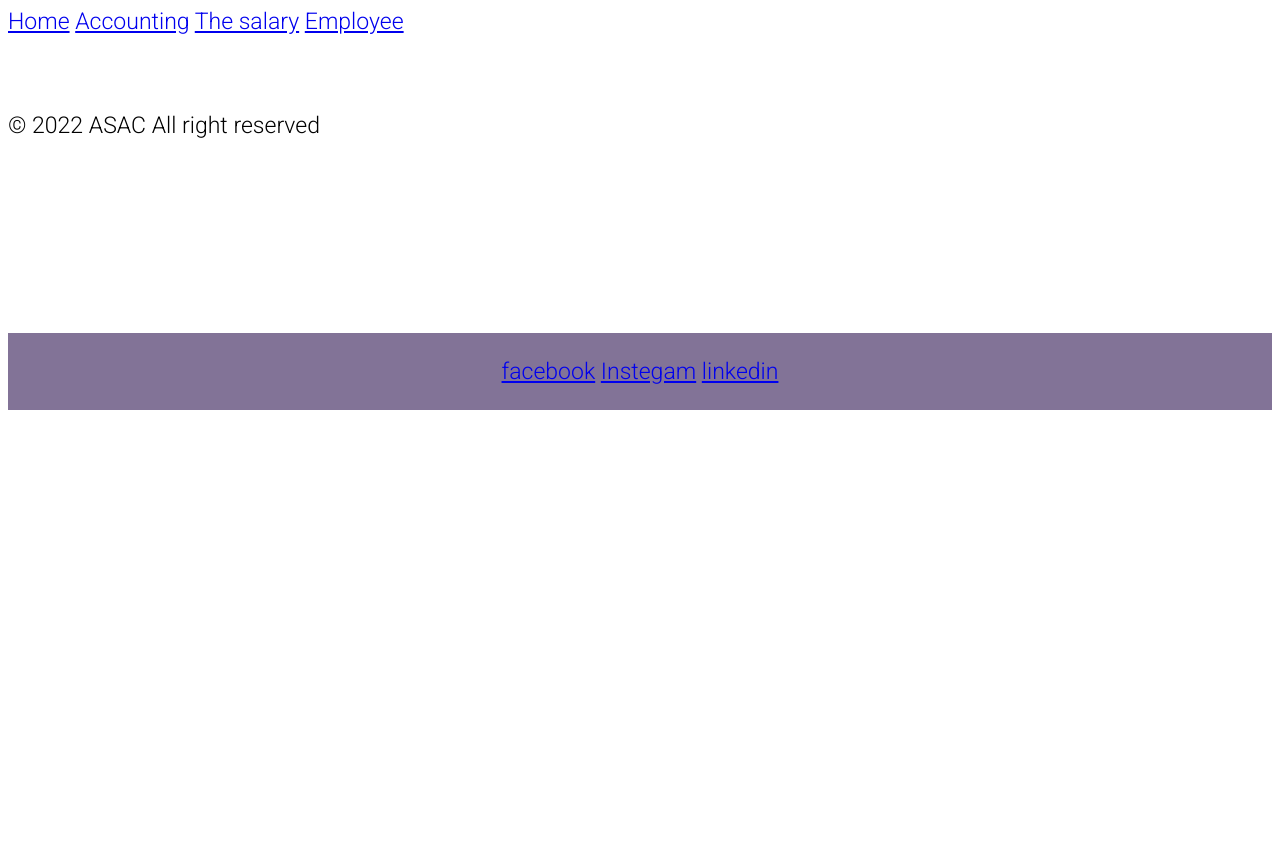
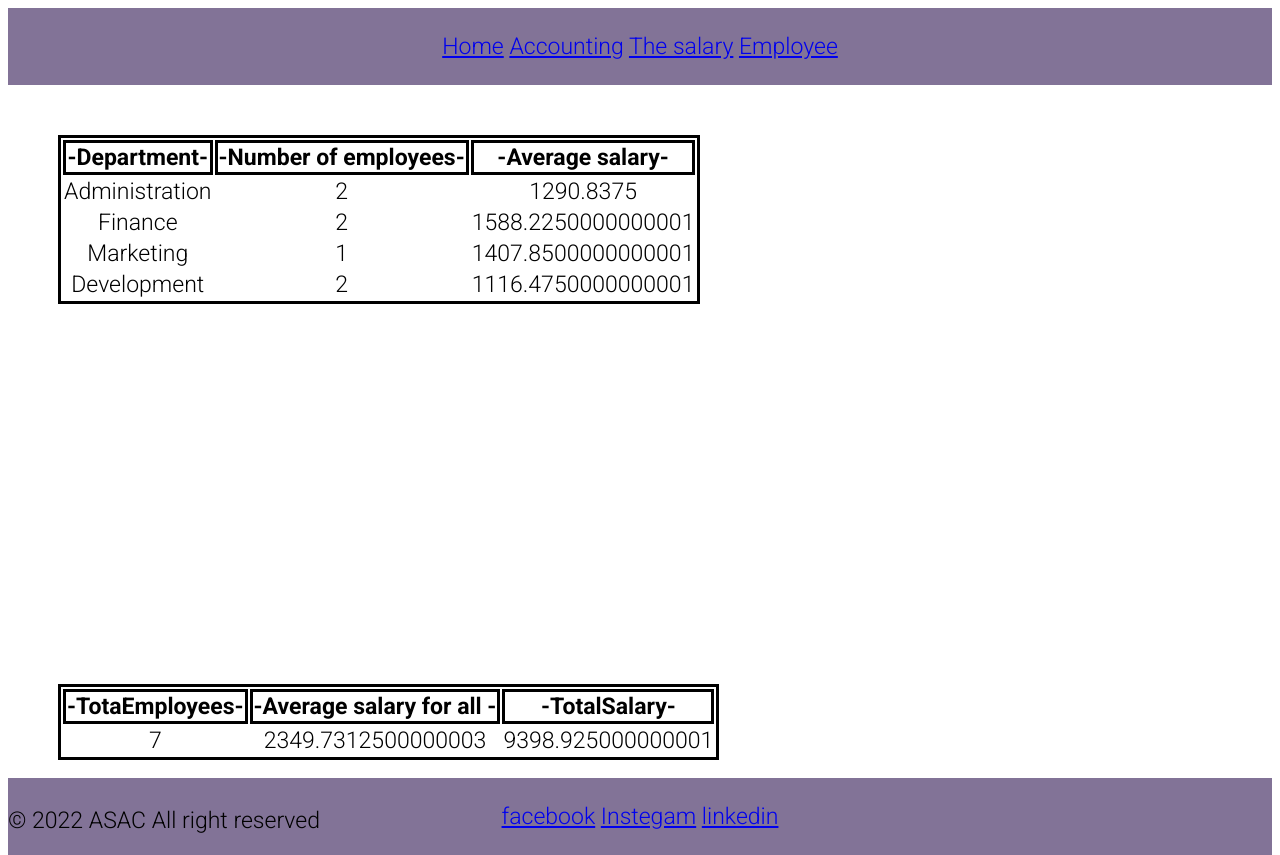
Before and after one commit to Mohammad-Alhaj/HR-management-system, a plain HTML site: page index.accounting.html in a window 1280 px wide. Before the commit the page ends 800 px from the top, so only its background shows below. Drawn offline with Linux system fonts and the light colour scheme.

```diff
--- /dev/null
+++ b/accounting.js
@@ -0,0 +1,248 @@
+"use strict"
+
+let infpAc=[];
+let tableId=document.getElementById("tableId")
+let tableId2=document.getElementById("tableID2")
+
+function Employee(employeeId,fullName,department,level,imageUlr,salary) {
+    this.employeeId = employeeId;
+    this.fullName = fullName;
+    this.department = department;
+    this.level = level;
+this.salary=salary;
+
+this.imageUlr=imageUlr,
+
+infpAc.push(this);
+  }
+
+
+
+let employee8= new Employee(Math.floor(1000 + Math.random() * 9000),"GhaziSamer","Administration","Senior","photo/Ghazi.jpg",);
+let employee9= new Employee(Math.floor(1000 + Math.random() * 9000),"LanaAli","Finance","Senior","photo/Lana.jpg", );
+let employee10= new Employee(Math.floor(1000 + Math.random() * 9000),"TamaraAyoub","Marketing","Senior","photo/Tamara.jpg",);
+let employee11= new Employee(Math.floor(1000 + Math.random() * 9000),"SafiWalid","Administration","MidSenior","photo/Safi.jpg",);
+let employee12= new Employee(Math.floor(1000 + Math.random() * 9000),"OmarZaid","Development","Senior","photo/Omar.jpg",)
+let employee13= new Employee(Math.floor(1000 + Math.random() * 9000),"RanaSaleh","Development", "Junior","photo/Rana.jpg",);
+let employee14= new Employee(Math.floor(1000 + Math.random() * 9000),"HadiAhmad","Finance","MidSenior","photo/Hadi.jpg",);
+
+
+
+
+Employee.prototype.salaryy=function(){
+     if (this.level=="Senior") {
+
+         return (Math.floor(Math.random() * (2000 - 1500 + 1) ) + 1500)*0.925;
+
+     }
+     else if (this.level=="MidSenior") {
+       return (Math.floor(Math.random() * (1500 - 1000 + 1) ) + 1000)*0.925;
+
+     }else if (this.level=="Junior"); {
+       return (Math.floor(Math.random() * (1000 - 500 + 1) ) + 500)*0.925;
+     }
+}
+
+Employee.prototype.render=function(){
+
+ // document.write("<center><div>The full name is " +employee8.fullName+" and the salary is " +employee8.salary+"</div>");
+
+ // document.write("<div>The full name is " +employee9.fullName+" and the salary is " +employee9.salary+"</div>");
+ // document.write("<div>The full name is " +employee10.fullName+" and the salary is " +employee10.salary+"</div>");
+ // document.write("<div>The full name is " +employee4.fullName+" and the salary is " +employee4.salary+"</div>");
+ // document.write("<div>The full name is " +12.fullName+" and the salary is " +12.salary+"</div>");
+ // document.write("<div>The full name is " +employee6.fullName+" and the salary is " +employee6.salary+"</div>");
+ // document.write("<div>The full name is " +employee14.fullName+" and the salary is " +employee14.salary+"</div></center>");
+  }
+
+employee8.salary=employee8.salaryy();//
+employee9.salary=employee9.salaryy();
+employee10.salary=employee10.salaryy();
+employee11.salary=employee11.salaryy();
+employee12.salary=employee12.salaryy();
+employee13.salary=employee13.salaryy();
+employee14.salary=employee14.salaryy();
+
+
+
+// console.table(employee6);
+employee8.render();
+
+var countAdministration=0; var salaryAdm=0;
+var countFinance=0;var salaryFin=0;
+var countMarketing=0;var salaryMark=0;
+var countDevelopment=0;var salaryDev=0;
+
+for (let i = 0; i < infpAc.length; i++) {
+
+
+    if (infpAc[i].department=="Administration") {
+        countAdministration++;
+        salaryAdm=infpAc[i].salary+salaryAdm
+
+
+
+    }  else if (infpAc[i].department=="Finance") {
+        countFinance++;
+        salaryFin=infpAc[i].salary+salaryFin
+
+    }
+    else if (infpAc[i].department=="Marketing") {
+        countMarketing++;
+        salaryMark=infpAc[i].salary+salaryMark
+
+
+    } else if (infpAc[i].department=="Development") {
+        countDevelopment++;
+        salaryDev=infpAc[i].salary+salaryDev
+    }
+}
+console.log(salaryDev);
+
+console.log(salaryAdm);
+
+
+Employee.prototype.renderTable = function () {
+    let tr1 = document.createElement("tr");
+    tableId.appendChild(tr1);
+
+    let Department = document.createElement("th");
+    Department.textContent = `-Department-  `;
+    tr1.appendChild(Department);
+
+    let Number = document.createElement("th");
+    Number.textContent = (`-Number of employees-  `);
+    tr1.appendChild(Number);
+
+
+    let Average = document.createElement("th");
+    Average.textContent = "-Average salary-";
+    tr1.appendChild(Average);
+
+//.............//
+
+
+
+    let tr2 = document.createElement("tr");
+    tableId.appendChild(tr2);
+
+    let Administration = document.createElement("td");
+    Administration.textContent = `Administration `;
+    tr2.appendChild(Administration);
+
+
+    let countAdmin = document.createElement("td");
+    countAdmin.textContent =countAdministration ;
+    tr2.appendChild(countAdmin);
+
+    let number = document.createElement("td");
+    number.textContent =salaryAdm /countAdministration;
+    tr2.appendChild(number);
+
+//.....................//
+
+
+let tr3 = document.createElement("tr");
+    tableId.appendChild(tr3);
+
+    let Finance = document.createElement("td");
+    Finance.textContent = `Finance `;
+    tr3.appendChild(Finance);
+
+
+    let countFin = document.createElement("td");
+    countFin.textContent =countFinance ;
+    tr3.appendChild(countFin);
+
+    let number1 = document.createElement("td");
+    number1.textContent =salaryFin/countFinance ;
+    tr3.appendChild(number1);
+
+//..................................
+
+let tr4 = document.createElement("tr");
+    tableId.appendChild(tr4);
+
+    let Marketing = document.createElement("td");
+    Marketing.textContent = `Marketing  `;
+    tr4.appendChild(Marketing);
+
+
+    let countmar = document.createElement("td");
+    countmar.textContent =countMarketing ;
+    tr4.appendChild(countmar);
+
+    let number2 = document.createElement("td");
+    number2.textContent =salaryMark/countMarketing ;
+    tr4.appendChild(number2);
+
+//....................................../
+let tr5 = document.createElement("tr");
+    tableId.appendChild(tr5);
+
+    let Development = document.createElement("td");
+    Development.textContent = `Development  `;
+    tr5.appendChild(Development);
+
+
+    let countde = document.createElement("td");
+    countde.textContent =countDevelopment ;
+    tr5.appendChild(countde);
+
+    let number3 = document.createElement("td");
+    number3.textContent =salaryDev/countDevelopment;
+    tr5.appendChild(number3);
+}
+//console.log(tableId);
+
+Employee.prototype.renderTable2 = function () {
+
+    let tr1 = document.createElement("tr");
+    tableId2.appendChild(tr1);
+
+    let totaEmployees = document.createElement("th");
+    totaEmployees.textContent = `-TotaEmployees-  `;
+    tr1.appendChild(totaEmployees);
+
+    let averageSalary = document.createElement("th");
+    averageSalary.textContent = (`-Average salary for all -  `);
+    tr1.appendChild(averageSalary);
+
+
+    let totalSalary = document.createElement("th");
+    totalSalary.textContent = "-TotalSalary-";
+    tr1.appendChild(totalSalary);
+
+//.............................................
+let tr2 = document.createElement("tr");
+    tableId2.appendChild(tr2);
+
+    let totaEmp = document.createElement("td");
+    totaEmp.textContent = countAdministration+countFinance+countMarketing+countDevelopment;
+    tr2.appendChild(totaEmp);
+
+
+    let averageSal = document.createElement("td");
+    averageSal.textContent =(salaryAdm+salaryFin+salaryMark+salaryDev)/4 ;
+    tr2.appendChild(averageSal);
+
+    let totalSal = document.createElement("td");
+    totalSal.textContent =salaryAdm+salaryFin+salaryMark+salaryDev
+    tr2.appendChild(totalSal);
+
+
+
+
+}
+
+
+function renderAll()
+{
+  for (let i = 0; i < 1; i++) {
+    infpAc[i].renderTable();
+    infpAc[i].renderTable2();
+  }
+
+}
+
+renderAll()
--- a/index.accounting.html
+++ b/index.accounting.html
@@ -11,13 +11,20 @@
 
     <head>
 
-        <nav>
+        <nav class="navbar">
             <a href="/index.html">Home</a>
             <a href="./index.accounting.html">Accounting</a>
             <a href="./index.accounting.html">The salary</a>
             <a href="./index.accounting.html">Employee</a>
 
     </nav>
+
+<table id="tableId" class="tableId">
+
+
+</table>
+
+
 
 
 
@@ -34,6 +41,19 @@
 
     <footer>
 
+<table id="tableID2" class="tableID2"></table>
+
+
+
+
+
+
+
+
+
+
+
+
 
         <section class="social">
 <a href="https://www.facebook.com/">facebook</a>
@@ -42,6 +62,8 @@
 
 </section>
 
-&copy; 2022 ASAC All right reserved
+<div class="copyacc"> &copy; 2022 ASAC All right reserved   </div>
+
+<script src="./accounting.js"></script>
     </footer>
 </html>
--- a/stying.css
+++ b/stying.css
@@ -78,3 +78,43 @@ background-color: #686792;
 .p{
 
 background-color: azure;}
+
+
+
+
+/* the (tableId) it's for the accounting page */
+#tableId{
+
+border:3px solid;
+margin: 50px;
+
+text-align: center;
+
+}
+/* the (tableID2) it's for the accounting page */
+.tableID2{
+margin: 50px;
+    border:3px solid;
+
+
+  position: relative;
+  top: 330px;
+  text-align: center;
+
+}
+
+/* the (th) it's for the accounting page */
+th {
+font-size: 1.2rem;
+border:3px solid;
+margin: 20px;
+
+
+}
+
+.copyacc{
+position: relative;
+top: 13rem;
+
+
+}
```
Also changed, not shown: app.js (+38 -12 lines), index.html (+4 -1 lines).
